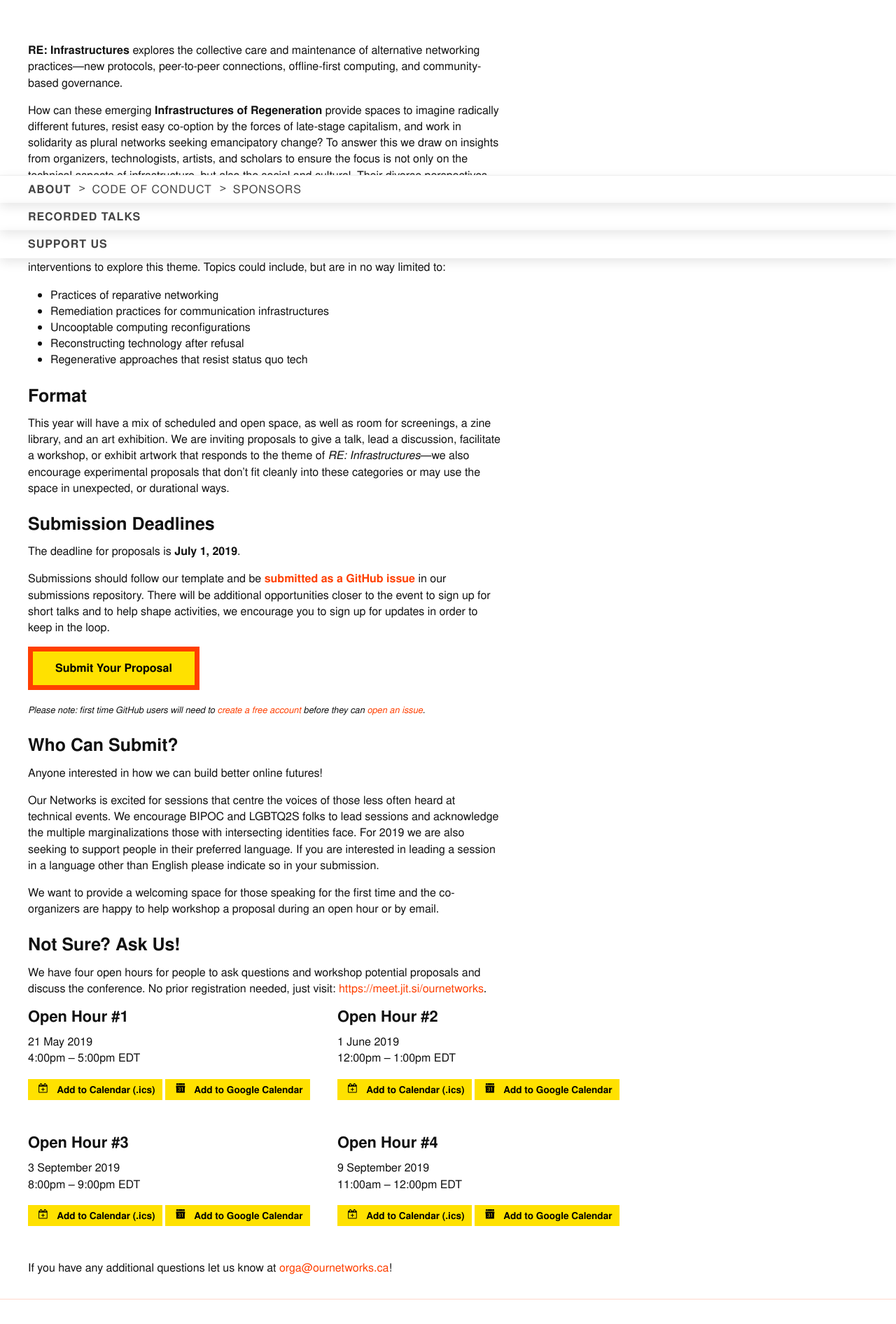
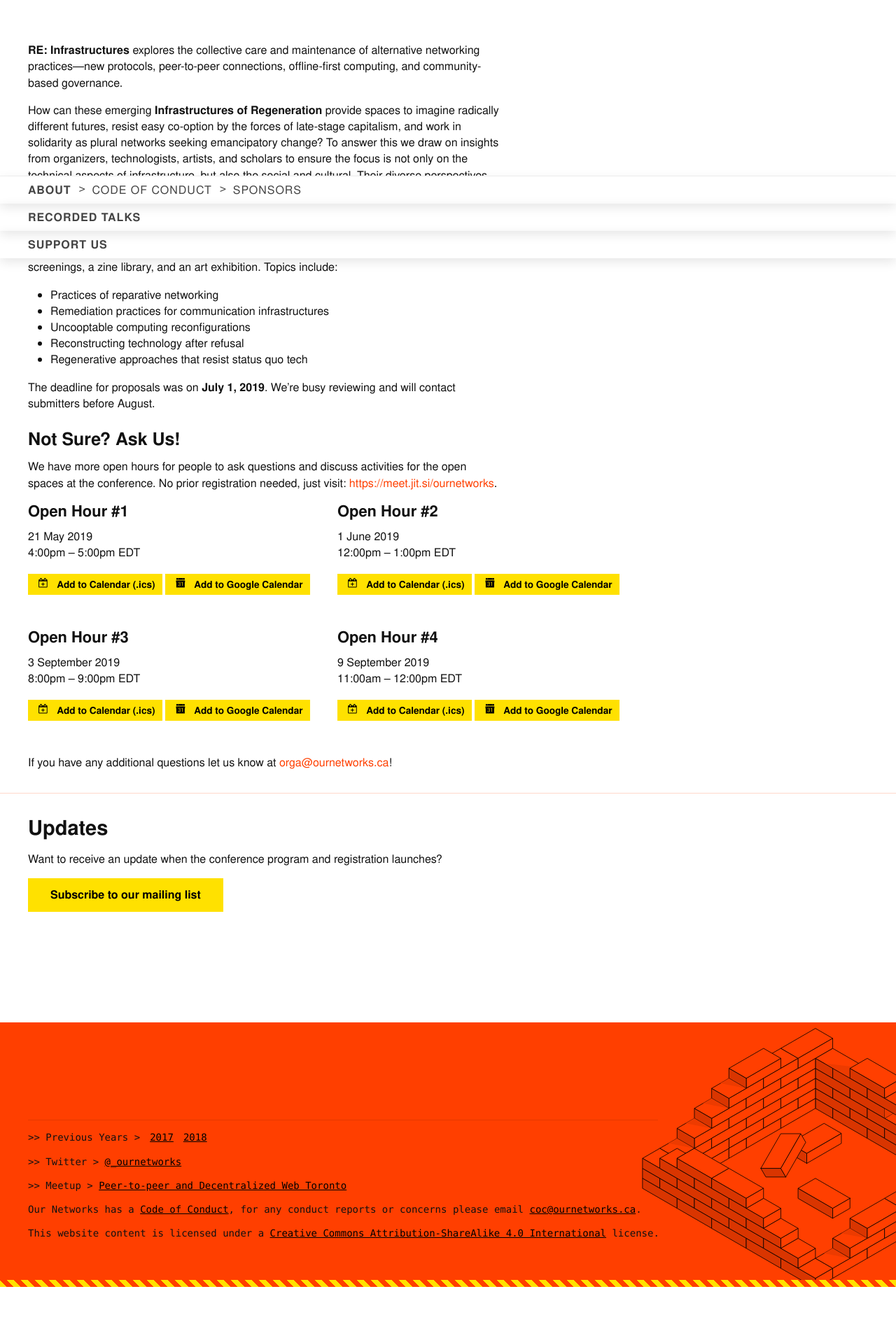
Before and after one commit to ournetworks/ournetworks.ca, a Jekyll site: the page built from index.md, in a window 1280 px wide. Shown: the part 531-2423 px from the top of the page at 70% size. Built offline with Jekyll 4.4.1, drawn with Linux system fonts in a browser that asks for light colours; after the commit the page ends 2370 px from its top, so only the background shows below that.

Commit message:
update cfp to indicate it has closed

```diff
--- a/index.md
+++ b/index.md
@@ -11,7 +11,7 @@ redirect_from:
 How can these emerging **Infrastructures of <span class="word"></span>** provide spaces to imagine<span class="word-spacer"></span>
 radically different futures, resist easy co-option by the forces of late-stage capitalism, and work in solidarity as plural networks seeking emancipatory change? To answer this we draw on insights from organizers, technologists, artists, and scholars to ensure the focus is not only on the technical aspects of infrastructure, but also the social and cultural. Their diverse perspectives suggest ways we can make space for livelihoods, solidarity, and survival; draw on history and place to bring our fullest imaginations to this moment; and open ways to think these questions together as we build transitional forms.
 
-We are inviting proposals for talks, workshops, discussions, demonstrations, art pieces, and interventions to explore this theme. Topics could include, but are in no way limited to:
+This year will have a mix of scheduled talks and workshops alongside open space, as well as screenings, a zine library, and an art exhibition. Topics include:
 
 - Practices of reparative networking
 - Remediation practices for communication infrastructures
@@ -19,31 +19,11 @@ We are inviting proposals for talks, workshops, discussions, demonstrations, art
 - Reconstructing technology after refusal
 - Regenerative approaches that resist status quo tech
 
-### Format
-
-This year will have a mix of scheduled and open space, as well as room for screenings, a zine library, and an art exhibition. We are inviting proposals to give a talk, lead a discussion, facilitate a workshop, or exhibit artwork that responds to the theme of _RE: Infrastructures_—we also encourage experimental proposals that don’t fit cleanly into these categories or may use the space in unexpected, or durational ways.
-
-### Submission Deadlines
-
-The deadline for proposals is **July 1, 2019**.
-
-Submissions should follow our template and be [**submitted as a GitHub issue**](https://github.com/ournetworks/2019-submissions/issues/new/choose) in our submissions repository. There will be additional opportunities closer to the event to sign up for short talks and to help shape activities, we encourage you to sign up for updates in order to keep in the loop.
-
-[Submit Your Proposal](https://github.com/ournetworks/2019-submissions/issues/new/choose){:.button.button-primary}
-
-<small>_Please note: first time GitHub users will need to [create a free account](https://github.com/join) before they can [open an issue](https://help.github.com/articles/creating-an-issue/)._</small>
-
-### Who Can Submit?
-
-Anyone interested in how we can build better online futures!
-
-Our Networks is excited for sessions that centre the voices of those less often heard at technical events. We encourage BIPOC and LGBTQ2S folks to lead sessions and acknowledge the multiple marginalizations those with intersecting identities face. For 2019 we are also seeking to support people in their preferred language. If you are interested in leading a session in a language other than English please indicate so in your submission.
-
-We want to provide a welcoming space for those speaking for the first time and the co-organizers are happy to help workshop a proposal during an open hour or by email.
+The deadline for proposals was on **July 1, 2019**. We're busy reviewing and will contact submitters before August.
 
 ### Not Sure? Ask Us!
 
-We have four open hours for people to ask questions and workshop potential proposals and discuss the conference. No prior registration needed, just visit: [https://meet.jit.si/ournetworks](https://meet.jit.si/ournetworks).
+We have more open hours for people to ask questions and discuss activities for the open spaces at the conference. No prior registration needed, just visit: [https://meet.jit.si/ournetworks](https://meet.jit.si/ournetworks).
 
 <!-- Call section -->
 <section class="sections events-grid flex flex-wrap">
```
